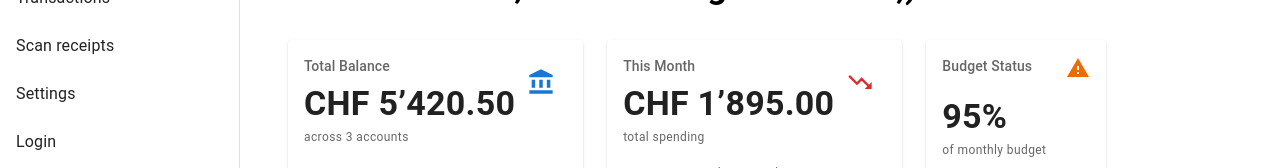
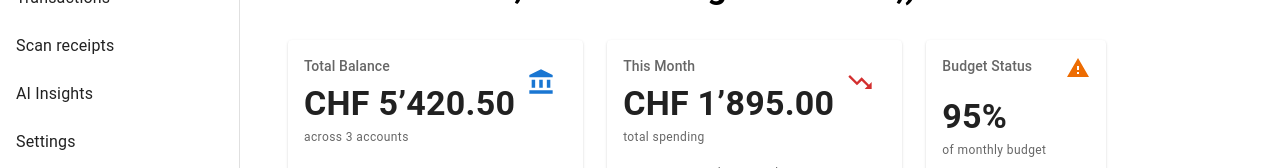
Before and after one commit to FinanceConsulter/FinanceConsulter, a React (Create React App) app in the folder financeconsulter/: page / in a window 1280 px wide. Shown: the part 146-314 px from the top of the page. Built offline with nearby package versions, Linux system fonts and the light colour scheme.

Commit message:
add AIInsights page in navbar and app

```diff
--- a/financeconsulter/src/App.js
+++ b/financeconsulter/src/App.js
@@ -9,6 +9,7 @@ import Transactions from './Pages/Transactions';
 import Login from './Pages/Login';
 import Register from './Pages/Register';
 import Settings from './Pages/Settings';
+import AIInsights from './Pages/AIInsights';
 
 
 function App() {
@@ -117,6 +118,8 @@ function App() {
         return <ReceiptCapture />;
       case 'settings':
         return <Settings />;
+      case 'aiInsights':
+        return <AIInsights />;
       default:
         return <Dashboard />;
     }
--- a/financeconsulter/src/Components/Navbar.jsx
+++ b/financeconsulter/src/Components/Navbar.jsx
@@ -23,6 +23,9 @@ function NavBar({ setCurrentPage, mobileOpen, handleDrawerToggle }) {
         </ListItem>
         <ListItem button onClick={() => onNavigate('scanReceipts')}>
           <ListItemText primary="Scan receipts" />
+        </ListItem>
+        <ListItem button onClick={() => onNavigate('aiInsights')}>
+          <ListItemText primary="AI Insights" />
         </ListItem>
         <ListItem button onClick={() => onNavigate('settings')}>
           <ListItemText primary="Settings" />
```
